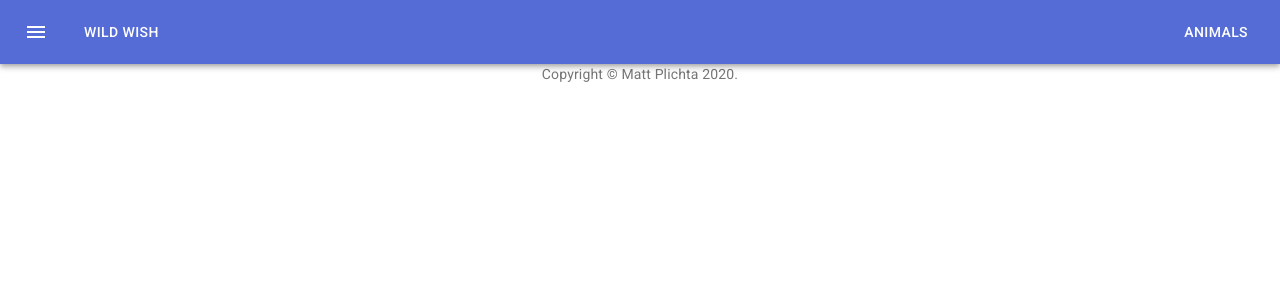
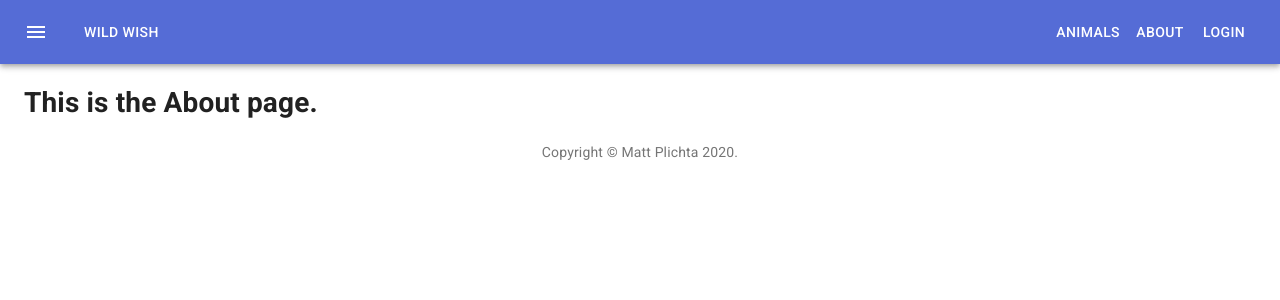
Before and after one commit to wolfmathias/wildwish-react-mui, a React (Create React App) app: page /about in a window 1280 px wide. Shown: the top 300 px of the page. Built offline with nearby package versions, Linux system fonts and the light colour scheme; no server answers.

Commit message:
add about and login page

```diff
--- a/src/App.js
+++ b/src/App.js
@@ -11,7 +11,7 @@ import NavBar from './components/NavBar'
 import AnimalsIndex from './components/AnimalsIndex';
 import Home from './components/Home';
 import Login from './components/Login';
-import NewAnimal from './components/NewAnimal';
+import About from './components/About';
 
 // Data
 // import animals from './data/Animals';
@@ -21,6 +21,7 @@ import { fetchAnimals } from './actions/animals';
 // For router and redux
 import { BrowserRouter as Router, Route } from 'react-router-dom';
 import { connect } from 'react-redux';
+
 // import { addAnimal } from './actions/animals';
 
 
@@ -82,7 +83,7 @@ class App extends React.Component {
         <NavBar/>
         <Container>
             <Route exact path="/" component={Home}/>
-            {/* <Route path="/about" component={About}/> */}
+            <Route path="/about" component={About}/>
             <Route path="/animals" render={routerProps => <AnimalsIndex {...routerProps}/>} />
             {/* <Route path="/donations" render={routerProps => <DonationsIndex {...routerProps} donations={this.state.donations}/>} /> */}
             <Route path="/login" component={Login}/>
--- a/src/components/Login.js
+++ b/src/components/Login.js
@@ -18,6 +18,7 @@ class Login extends Component {
         return(
             <form onSubmit={this.handleOnSubmit}>
             <h1>This is the login page.</h1>
+            <p>It's not hooked up yet...</p>
             <p>
                 <input
                 type="text"
--- a/src/components/NavBar.js
+++ b/src/components/NavBar.js
@@ -36,7 +36,8 @@ export default function NavBar() {
             <Button color="inherit" component={NavLink} to="/">Wild Wish</Button>
           </Typography>
           <Button color="inherit" component={NavLink} to="/animals">Animals</Button>
-
+          <Button color="inherit" component={NavLink} to="/about">About</Button>
+          <Button color="inherit" component={NavLink} to="/login">Login</Button>
         </Toolbar>
       </AppBar>
     </div>
```
